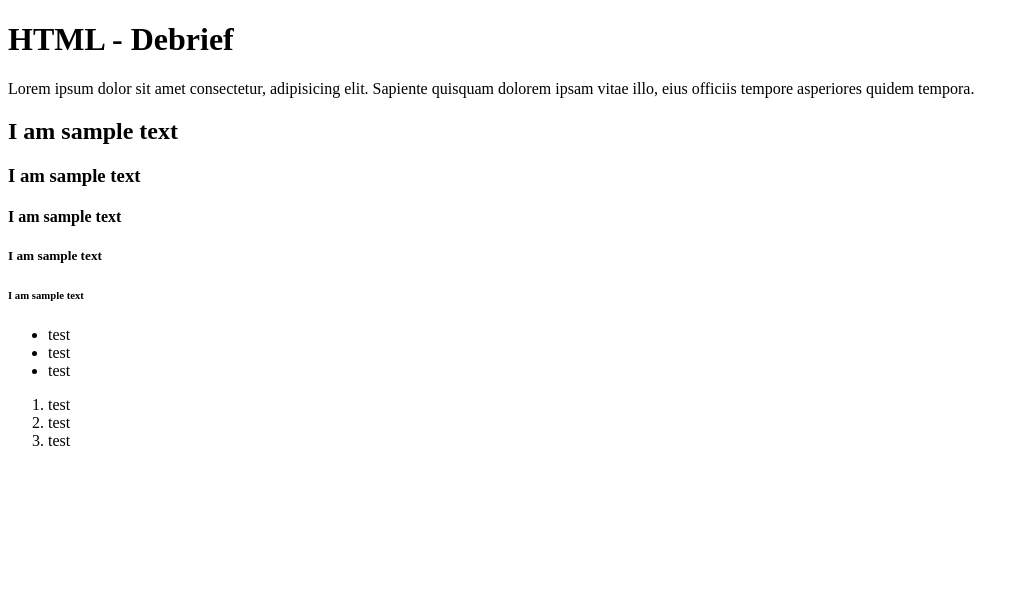
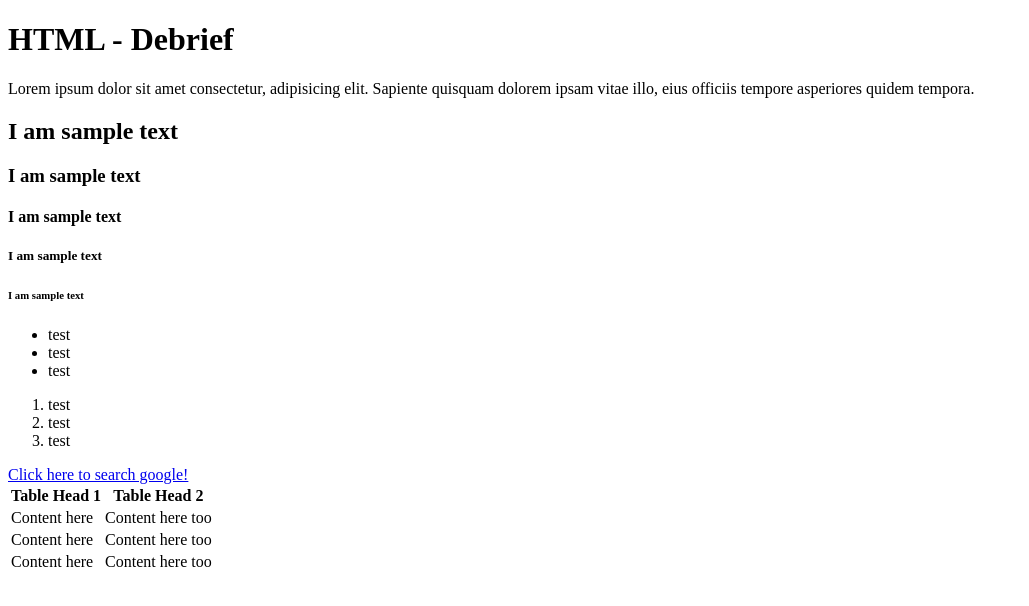
Before and after one commit to ChimmyTee/HTML-Debrief, a plain HTML site: page index.html in a window 1280 px wide. Shown: the whole page, without its empty margins (0-1029 px from the left). Drawn offline with Linux system fonts and the light colour scheme.

Commit message:
Add footer with link & table

```diff
--- a/index.html
+++ b/index.html
@@ -29,5 +29,30 @@
 			<li>test</li>
 		</ol>
 	</div>
+	<footer>
+		<a href="https://www.google.com" target="_blank">Click here to search google!</a>
+		<table>
+			<thead>
+				<tr>
+					<th scope="col">Table Head 1</th>
+					<th scope="col">Table Head 2</th>
+				</tr>
+			</thead>
+			<tbody>
+				<tr>
+					<td>Content here</td>
+					<td>Content here too</td>
+				</tr>
+				<tr>
+					<td>Content here</td>
+					<td>Content here too</td>
+				</tr>
+				<tr>
+					<td>Content here</td>
+					<td>Content here too</td>
+				</tr>
+			</tbody>
+		</table>
+	</footer>
 </body>
 </html>
```
